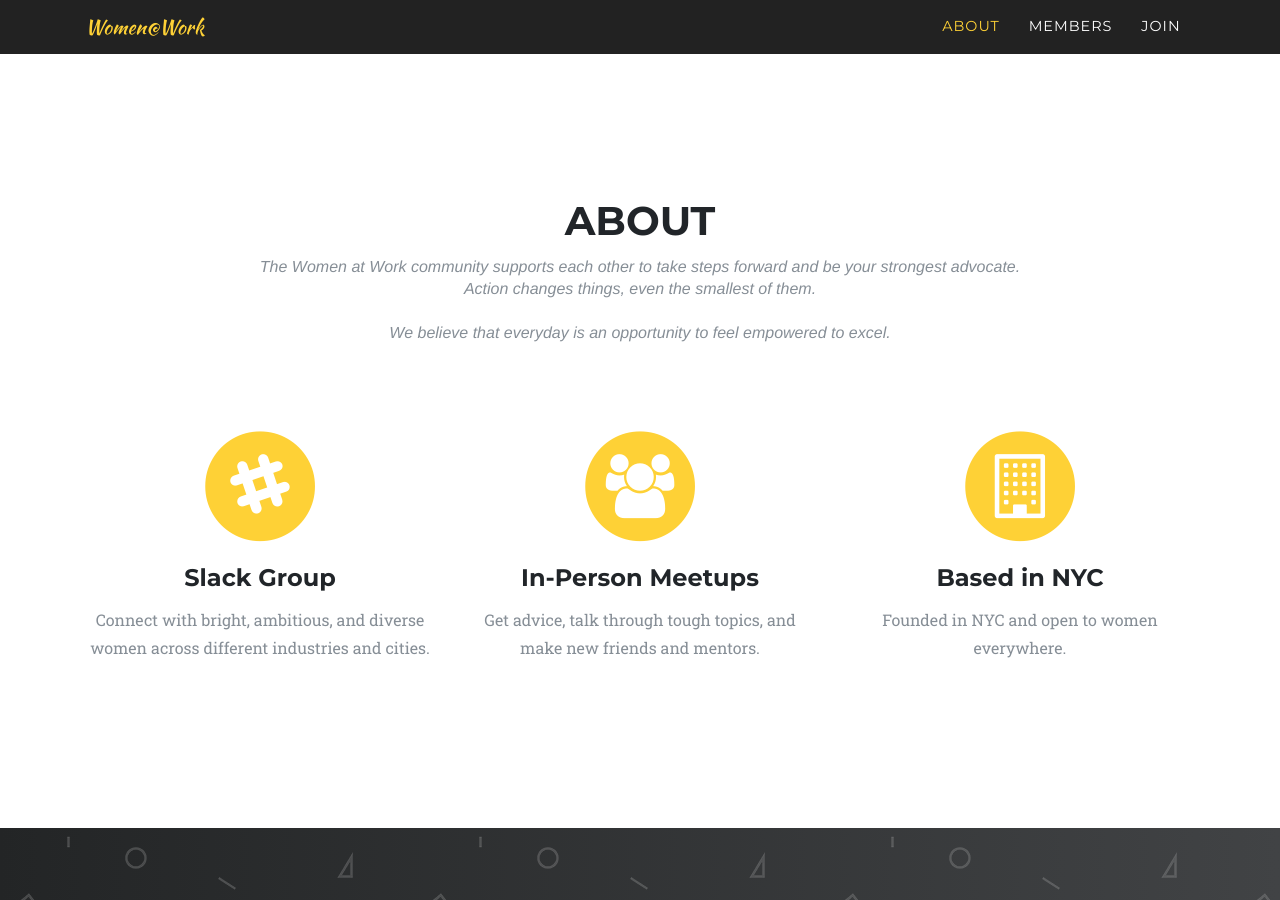
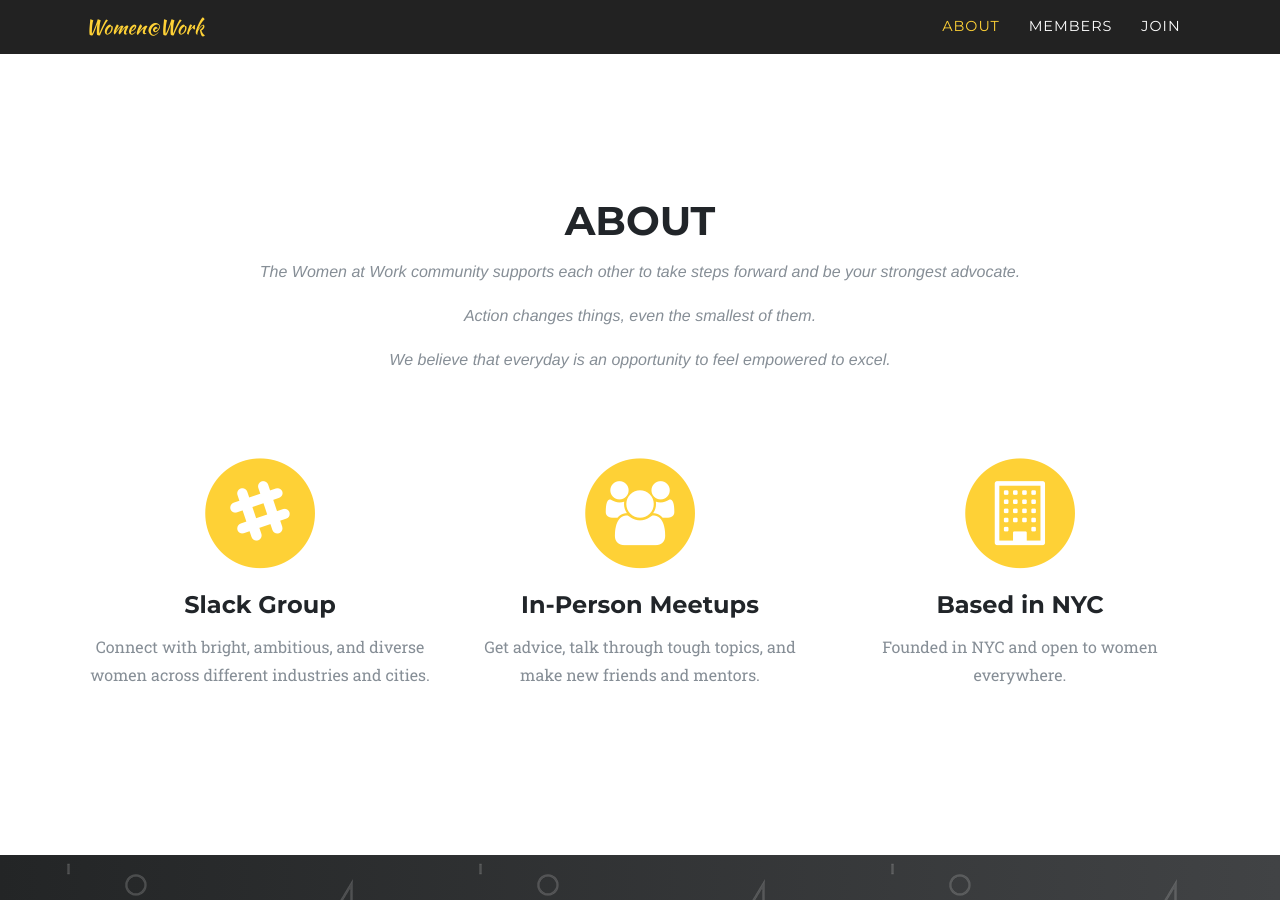
Before and after one commit to juhneece/womenatwork, a Jekyll site: the page built from index.html, in a window 1280 px wide and 900 px high, scrolled down 704 px. Built offline with Jekyll 4.4.1, drawn with Linux system fonts in a browser that asks for light colours; some web fonts are replaced.

Commit message:
Update index.html

```diff
--- a/index.html
+++ b/index.html
@@ -21,7 +21,7 @@
     <div class="row">
       <div class="col-lg-12 text-center">
         <h2 class="section-heading">About</h2>
-        <h3 class="section-subheading text-muted">The Women at Work community supports  each other to take steps forward and be your strongest advocate.<p>Action changes things, even the smallest of them.</p><p>We believe that everyday is an opportunity to feel empowered to excel.</p>
+        <h3 class="section-subheading text-muted"><p>The Women at Work community supports  each other to take steps forward and be your strongest advocate.</p><p>Action changes things, even the smallest of them.</p><p>We believe that everyday is an opportunity to feel empowered to excel.</p>
 </h3>
       </div>
     </div>
```
